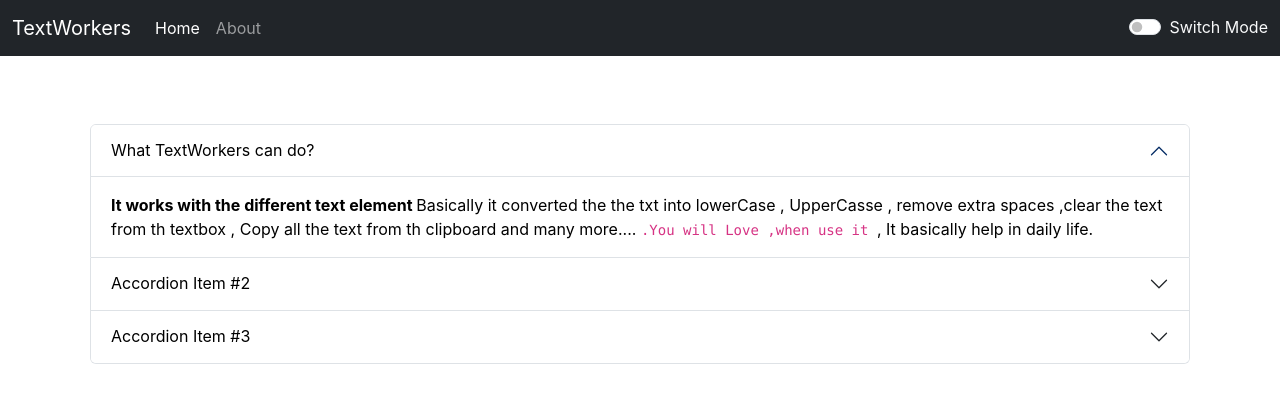
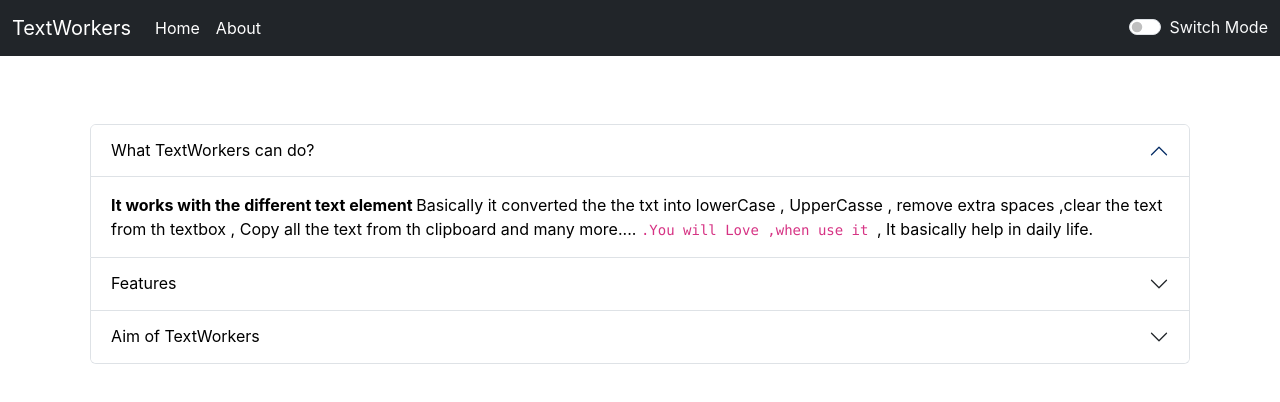
Before and after one commit to abhishekrathour07/ReactJS, a React (Create React App) app in the folder react-app2/: page /about in a window 1280 px wide. Shown: the top 402 px of the page. Built offline with nearby package versions, Linux system fonts and the light colour scheme.

Commit message:
some basic fixes

```diff
--- a/react-app2/src/components/About.js
+++ b/react-app2/src/components/About.js
@@ -19,24 +19,24 @@
                 <div className="accordion-item" style={{backgroundColor: props.mode==='black'?'#13466e':'white',color:props.mode==='black'?'white':'black',}}>
                     <h2 className="accordion-header">
                         <button className="accordion-button collapsed" type="button" data-bs-toggle="collapse" data-bs-target="#collapseTwo" aria-expanded="false" aria-controls="collapseTwo" style={{backgroundColor: props.mode==='black'?'#13466e':'white',color:props.mode==='black'?'white':'black',}}>
-                            Accordion Item #2
+                            Features
                         </button>
                     </h2>
                     <div id="collapseTwo" className="accordion-collapse collapse" data-bs-parent="#accordionExample">
                         <div className="accordion-body">
-                            <strong>This is the second item's accordion body.</strong> It is hidden by default, until the collapse plugin adds the appropriate classes that we use to style each element. These classes control the overall appearance, as well as the showing and hiding via CSS transitions. You can modify any of this with custom CSS or overriding our default variables. It's also worth noting that just about any HTML can go within the <code>.accordion-body</code>, though the transition does limit overflow.
+                            <strong>To change the background color .</strong> switch one tab to another tab<code>without reloading the page</code>,Which makes page mor faster then previos reloaded pages.
                         </div>
                     </div>
                 </div>
                 <div className="accordion-item" style={{backgroundColor: props.mode==='black'?'#13466e':'white',color:props.mode==='black'?'white':'black',}}>
                     <h2 className="accordion-header">
                         <button className="accordion-button collapsed" type="button" data-bs-toggle="collapse" data-bs-target="#collapseThree" aria-expanded="false" aria-controls="collapseThree" style={{backgroundColor: props.mode==='black'?'#13466e':'white',color:props.mode==='black'?'white':'black',}}>
-                            Accordion Item #3
+                            Aim of TextWorkers
                         </button>
                     </h2>
                     <div id="collapseThree" className="accordion-collapse collapse" data-bs-parent="#accordionExample">
                         <div className="accordion-body">
-                            <strong>This is the third item's accordion body.</strong> It is hidden by default, until the collapse plugin adds the appropriate classes that we use to style each element. These classes control the overall appearance, as well as the showing and hiding via CSS transitions. You can modify any of this with custom CSS or overriding our default variables. It's also worth noting that just about any HTML can go within the <code>.accordion-body</code>, though the transition does limit overflow.
+                            <strong>To solve the daily life problem.</strong>It is helping the individuals to perform some basic operation and you can find very opertion on a single website <code>.one page-many works</code>, though the transition does limit overflow.
                         </div>
                     </div>
                 </div>
--- a/react-app2/src/components/Navbar.js
+++ b/react-app2/src/components/Navbar.js
@@ -17,7 +17,7 @@
                             <Link className="nav-link active" aria-current="page" to="/">Home</Link>
                         </li>
                         <li className="nav-item">
-                            <Link className="nav-link" to="/about">{props.About}</Link>
+                            <Link className="nav-link active" to="/about">{props.About}</Link>
                         </li>
                     </ul>
                     {/* <form className="d-flex" role="search">
--- a/react-app2/src/components/TextForm.js
+++ b/react-app2/src/components/TextForm.js
@@ -62,7 +62,7 @@
         let data = [];
         for (let i = 0; i < word.length; i++) {
             let trimdata = word[i].trim();
-            let capital = trimdata.charAt(0).toUpperCase() + trimdata.slice(1);
+            let capital = trimdata.charAt(0).toUpperCase() + trimdata.slice(1).toLowerCase();
             data.push(capital);
             props.togglealert("Sentences are capitalize", "success");
             // console.log(capital);
@@ -98,7 +98,7 @@
             </div>
             <div className="container my-3">
                 <h2>Summary</h2>
-                <p>  {text.split(" ").filter((element) => { return element.length !== 0 }).length}  Words {text.length} Charcters</p>
+                <p>  {text.split(/\s+/).filter((element) => { return element.length !== 0 }).length}  Words {text.length} Charcters</p>
                 <p>{0.008 * text.split(" ").filter((element) => { return element.length !== 0 }).length} Minutes- Average time to read this text</p>
                 <h2>Preview</h2>
                 <p>{text}</p>
```
